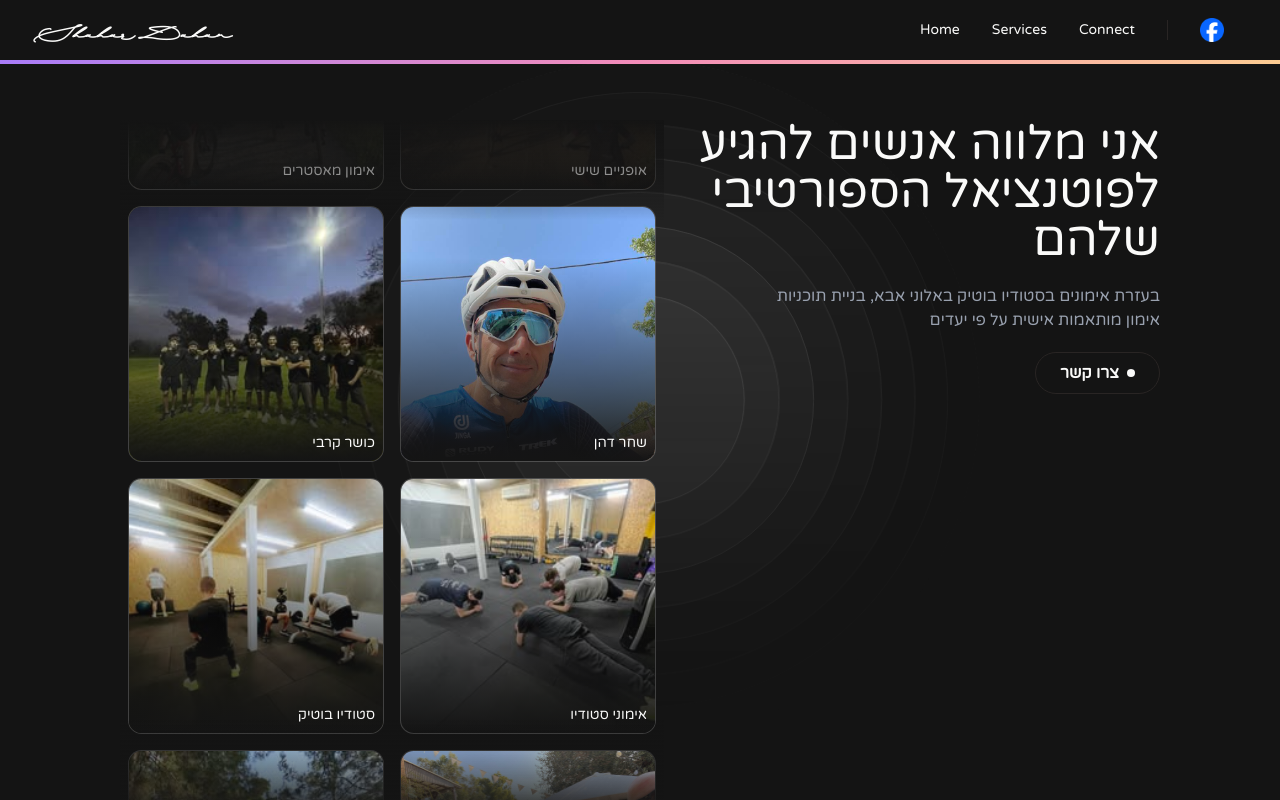
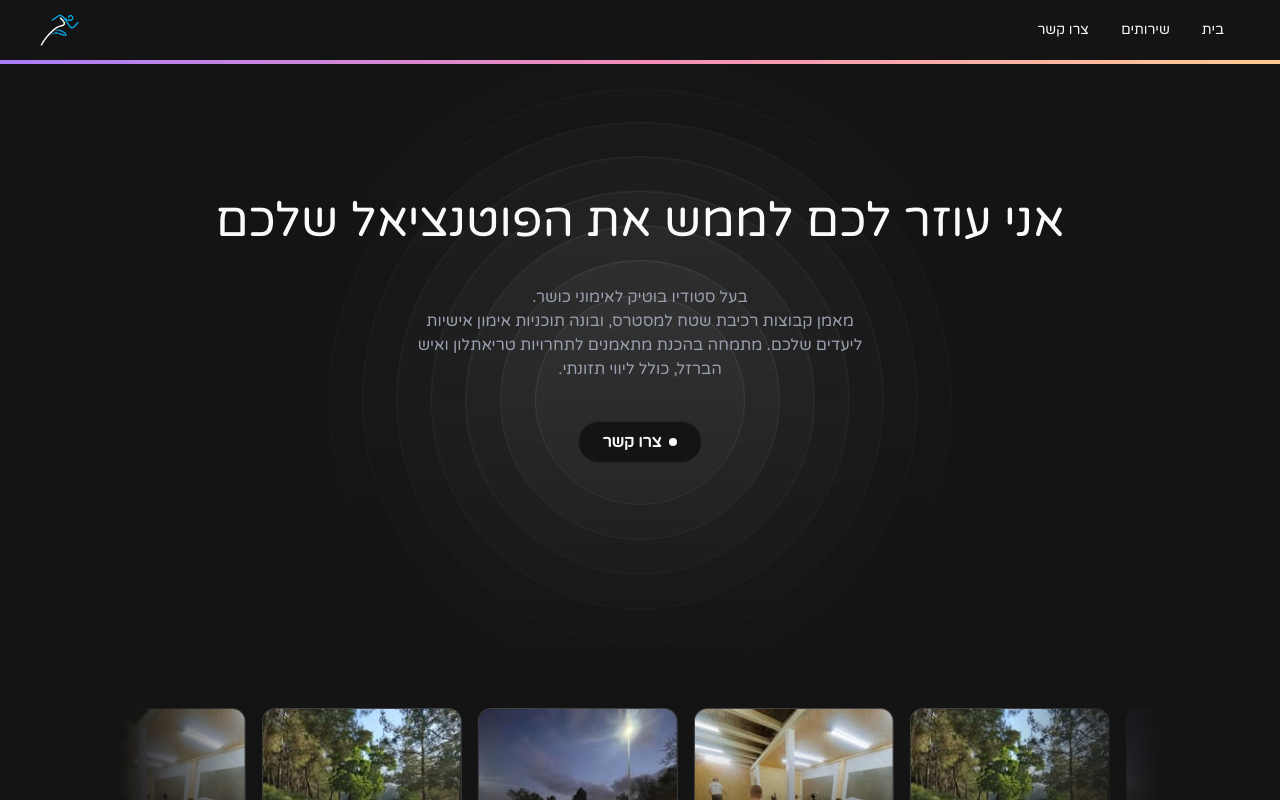
Before and after one commit to Frostn1/shahardahan-portflio, a React (Vite) app: page / in a window 1280 px wide. Shown: the top 800 px of the page. Built offline with nearby package versions, Linux system fonts and the light colour scheme.

Commit message:
Cleaned pages

```diff
--- a/src/components/navbar/navbar.tsx
+++ b/src/components/navbar/navbar.tsx
@@ -11,15 +11,15 @@ const links = [
 
 const navs = [
   {
-    name: "Home",
+    name: "בית",
     id: "home",
   },
   {
-    name: "Services",
+    name: "שירותים",
     id: "services",
   },
   {
-    name: "Connect",
+    name: "צרו קשר",
     id: "connect",
   },
 ];
@@ -38,34 +38,14 @@ const Navbar = () => {
         "fixed z-20 top-0 flex w-full h-[60px] items-center justify-between box-border sm:pr-5 pl-5 md:pr-10 md:pl-10 bg-background"
       }
     >
-      <p
-        className={
-          "font-bold text-3xl font-[AuroRumpthut] w-fit hidden md:grid"
-        }
-      >
-        Shahar Dahan
-      </p>
-      <p className={"font-bold text-3xl font-[AuroRumpthut] w-fit md:hidden"}>
-        S D
-      </p>
-      <div className="flex h-5 items-center md:space-x-4">
-        <div>
-          {navs.map(({ name, id }) => (
-            <Button onClick={() => handleScroll(id)} variant={"link"}>
-              <p className="text-[12px] sm:text-xs md:text-sm">{name}</p>
-            </Button>
-          ))}
-        </div>
-        <Separator className="hidden md:grid" orientation="vertical" />
-        <div className="hidden md:flex">
-          {links.map(({ url, logo }) => (
-            <Button asChild variant={"link"}>
-              <a target="_blank" rel="noreferrer" href={url}>
-                <img src={logo} className="h-6" />
-              </a>
-            </Button>
-          ))}
-        </div>
+      <img src="/logo.png" className="h-10" />
+
+      <div className="flex h-5 flex-row-reverse items-center">
+        {navs.map(({ name, id }) => (
+          <Button onClick={() => handleScroll(id)} variant={"link"}>
+            <p className="text-[12px] sm:text-xs md:text-sm">{name}</p>
+          </Button>
+        ))}
       </div>
     </div>
   );
--- a/src/components/page/page.tsx
+++ b/src/components/page/page.tsx
@@ -10,7 +10,7 @@ const Page: React.FC<PageProps> = ({ children, id }) => {
     <div
       id={id}
       className={
-        "relative h-[calc(100%-60px)] flex flex-col gap-10 place-items-left box-border pt-20 sm:p-10 md:p-20 xl:p-30"
+        "relative flex flex-col gap-10 place-items-left box-border sm:p-10 md:p-20 xl:p-30 !pt-20"
       }
     >
       {children}
--- a/src/components/welcomecard/imagemarquee.tsx
+++ b/src/components/welcomecard/imagemarquee.tsx
@@ -45,7 +45,7 @@ const ReviewCard = ({
   return (
     <figure
       className={cn(
-        "relative h-45 w-45 xl:w-64 xl:h-64 cursor-pointer overflow-hidden rounded-xl border",
+        "relative h-45 w-45 xl:w-50 xl:h-50 cursor-pointer overflow-hidden rounded-xl border",
         // light styles
         "border-gray-950/[.1] bg-gray-950/[.01] hover:bg-gray-950/[.05]",
         // dark styles
@@ -63,23 +63,7 @@ const ReviewCard = ({
 
 export function ImagesMarquee() {
   return (
-    <div className="relative flex h-[400px] xl:h-[700px] w-full xl:w-fit flex-col xl:flex-row items-center justify-center overflow-hidden">
-      <div className="hidden xl:flex">
-        <Marquee pauseOnHover vertical className="[--duration:15s]">
-          {firstColumn.map((review) => (
-            <ReviewCard key={Math.random()} {...review} />
-          ))}
-        </Marquee>
-        <Marquee reverse pauseOnHover vertical className="[--duration:15s]">
-          {secondColumn.map((review) => (
-            <ReviewCard key={Math.random()} {...review} />
-          ))}
-        </Marquee>
-
-        <div className="pointer-events-none absolute inset-x-0 top-0 h-1/7 bg-gradient-to-b from-white dark:from-background" />
-        <div className="pointer-events-none absolute inset-x-0 bottom-0 h-1/7 bg-gradient-to-t from-white dark:from-background" />
-      </div>
-      <div className="xl:hidden">
+    <div className="relative flex h-[400px] xl:h-[500px] w-full flex-col items-center justify-center overflow-hidden bg-red-0 pb-20">
       <Marquee pauseOnHover className="[--duration:10s]">
         {firstColumn.map((review) => (
           <ReviewCard key={Math.random()} {...review} />
@@ -93,6 +77,5 @@ export function ImagesMarquee() {
       <div className="pointer-events-none absolute inset-y-0 left-0 w-1/7 bg-gradient-to-r from-white dark:from-background" />
       <div className="pointer-events-none absolute inset-y-0 right-0 w-1/7 bg-gradient-to-l from-white dark:from-background" />
     </div>
-    </div>
   );
 }
--- a/src/components/welcomecard/welcomecard.tsx
+++ b/src/components/welcomecard/welcomecard.tsx
@@ -5,17 +5,18 @@ import { ImagesMarquee } from "./imagemarquee";
 
 const WelcomeCard = () => {
   return (
-    <div
-      id={"welcome"}
-      className="h-full grid gap-0 xl:gap-5 grid-cols-1 grid-rows-2 xl:grid-cols-2 xl:grid-rows-1"
-    >
-      <div className="p-5 sm:p-0 flex flex-col items-end row-start-1 row-end-2 gap-5 xl:col-start-2 xl:col-end-2 xl:row-start-1">
-        <div className="text-3xl lg:text-5xl text-right text-wrap">
-          אני מלווה אנשים להגיע לפוטנציאל הספורטיבי שלהם
+    <div id={"welcome"} className="h-full grid grid-rows-2 gap-0 xl:gap-30">
+      <div className="p-5 sm:p-0 flex flex-col items-center justify-center bg-green-0 gap-10">
+        <div className="text-3xl lg:text-5xl text-center text-wrap">
+          אני עוזר לכם לממש את הפוטנציאל שלכם
         </div>
-        <div className="text-(--sub-header) text-wrap sm:w-sm text-right">
-          בעזרת אימונים בסטודיו בוטיק באלוני אבא, בניית תוכניות אימון מותאמות
-          אישית על פי יעדים
+        <div
+          dir="rtl"
+          className="text-(--sub-header) text-wrap sm:w-md text-center"
+        >
+          בעל סטודיו בוטיק לאימוני כושר. <br />
+          מאמן קבוצות רכיבת שטח למסטרס, ובונה תוכניות אימון אישיות ליעדים שלכם.
+          מתמחה בהכנת מתאמנים לתחרויות טריאתלון ואיש הברזל, כולל ליווי תזונתי.
         </div>
         <Dialog>
           <DialogTrigger asChild>
```
Lines whose indentation alone changed are shown as unchanged.
